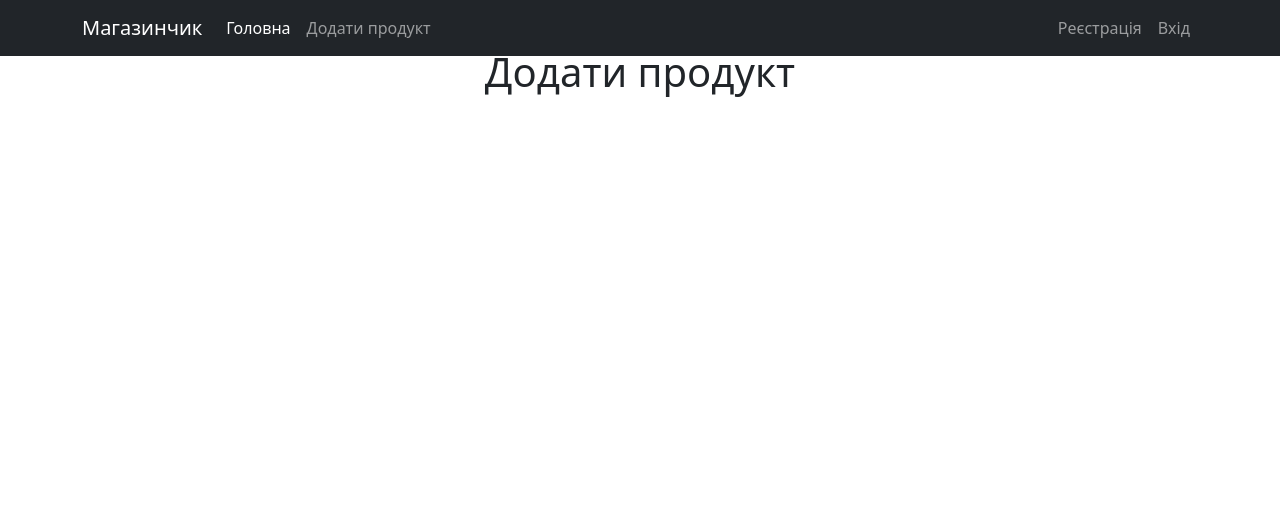
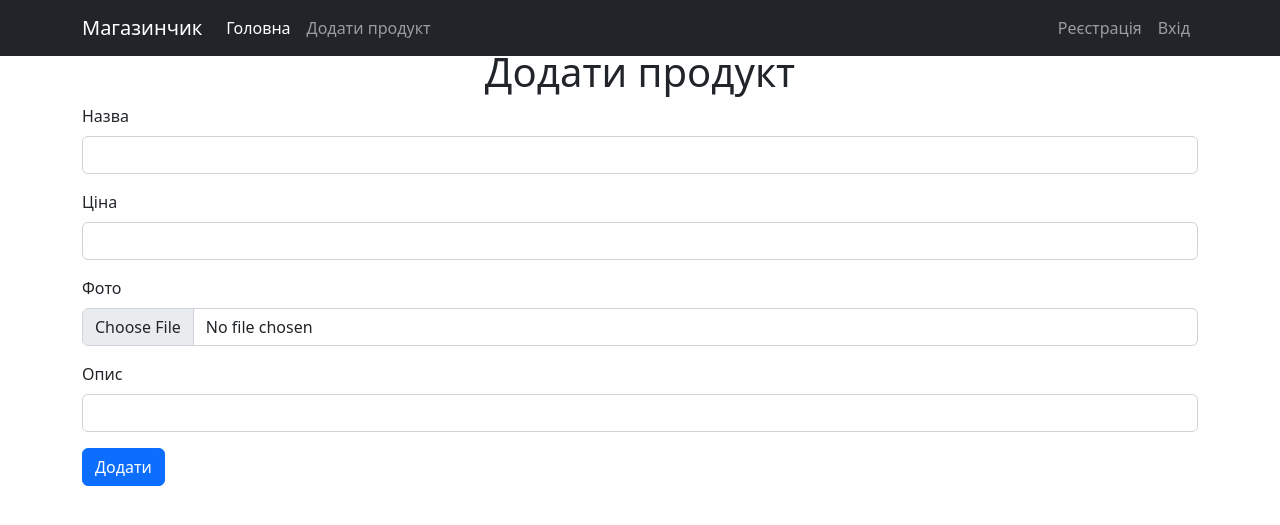
Before and after one commit to novakvova/PU012_PHP, a PHP site: page /add_product.php in a window 1280 px wide. Shown: the top 525 px of the page. Run offline with PHP 8.4, Linux system fonts and the light colour scheme.

Commit message:
Add product simple

```diff
--- a/add_product.php
+++ b/add_product.php
@@ -1,3 +1,39 @@
+<?php
+if($_SERVER["REQUEST_METHOD"] == 'POST')
+{
+    include './lib/guidv4.php';
+    $name=$_POST['name'];
+    $price=$_POST['price'];
+    $description=$_POST['description'];
+    $dir_save = 'images/';
+    $image_name=guidv4().'.jpeg';
+    $uploadfile = $dir_save . $image_name;
+    echo $uploadfile;
+    if(move_uploaded_file($_FILES['image']['tmp_name'], $uploadfile))
+    {
+        include 'connection_database.php';
+        $sql = 'INSERT INTO tbl_products (name, image, price, date_create, description) VALUES(:name, :image, :price, NOW(), :description);';
+        echo $sql;
+        //exit;
+        $stmt = $dbh->prepare($sql);
+        $stmt->bindParam(':name',$name);
+        $stmt->bindParam(':image',$image_name);
+        $stmt->bindParam(':price',$price);
+        $stmt->bindParam(':description',$description);
+        $stmt->execute();
+        header("Location: index.php");
+        exit;
+    }
+    else {
+        echo "Error upload file";
+        exit();
+    }
+
+
+
+}
+?>
+
 <!doctype html>
 <html lang="en">
 <head>
@@ -13,6 +49,26 @@
 <?php include "_header.php"; ?>
 <div class="container">
     <h1 class="text-center">Додати продукт</h1>
+    <form enctype="multipart/form-data" method="post">
+        <div class="mb-3">
+            <label for="name" class="form-label">Назва</label>
+            <input type="text" class="form-control" id="name" name="name">
+        </div>
+        <div class="mb-3">
+            <label for="price" class="form-label">Ціна</label>
+            <input type="text" class="form-control" id="price" name="price">
+        </div>
+        <div class="mb-3">
+            <label for="image" class="form-label">Фото</label>
+            <input type="file" class="form-control" id="image" name="image">
+        </div>
+        <div class="mb-3">
+            <label for="description" class="form-label">Опис</label>
+            <input type="text" class="form-control" id="description" name="description">
+        </div>
+
+        <button type="submit" class="btn btn-primary">Додати</button>
+    </form>
 
 </div>
 
```
Also changed, not shown: lib/guidv4.php (added, +15 -0 lines), images/045f94c4-c7c5-43a0-9be4-04fe53402ce2.jpeg (added), images/11955bb9-9082-4849-b45d-680b52b81380.jpeg (added), images/50adbcb2-16d6-40b8-9ce4-87caad59fa7f.jpeg (added), images/9665112d-d10f-4112-99a9-ada7a6720433.jpeg (added), images/ef918c19-3802-4a3c-aacb-de8bc7f19ce3.jpeg (added), images/fd29b436-b4ad-4cf3-8e22-1854336452c0.jpeg (added).
